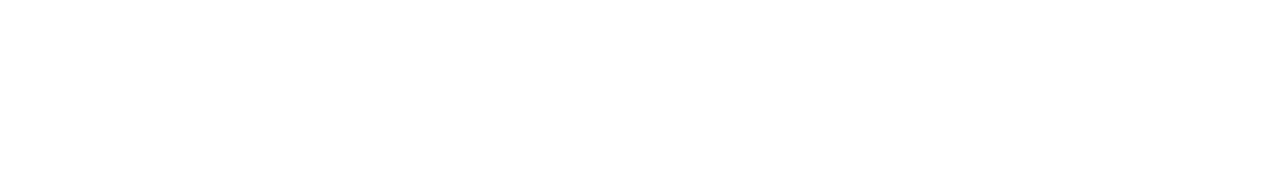
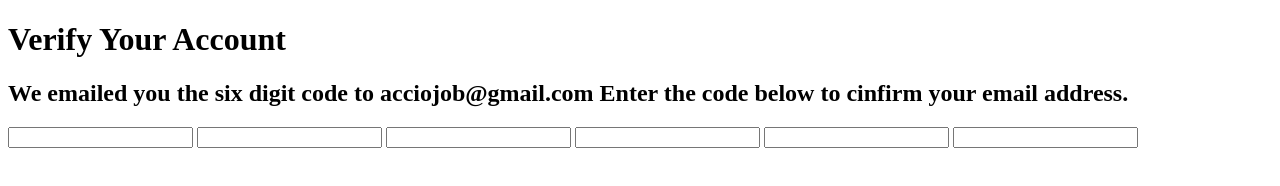
Before and after one commit to acciojob/OTP-Rudranil8, a website: page main.html in a window 1280 px wide. Drawn offline with Linux system fonts and the light colour scheme.

Commit message:
created a submission

```diff
--- a/main.html
+++ b/main.html
@@ -10,7 +10,16 @@
 	<!-- the entire body must be written by student -->
     <script type="text/javascript" src="./script.js">
 </script>
-
+<h1 id="verification_heading">Verify Your Account</h1>
+<h2 id="verification_subtext">We emailed you the six digit code to acciojob@gmail.com Enter the code below to cinfirm your email address.</h2>
+	<div class="code-container">
+  <input type="text" id="code1" class="code" maxlength="1" />
+  <input type="text" id="code2" class="code" maxlength="1" />
+  <input type="text" id="code3" class="code" maxlength="1" />
+  <input type="text" id="code4" class="code" maxlength="1" />
+  <input type="text" id="code5" class="code" maxlength="1" />
+  <input type="text" id="code6" class="code" maxlength="1" />
+</div>
 </body>
 
 </html>
```
